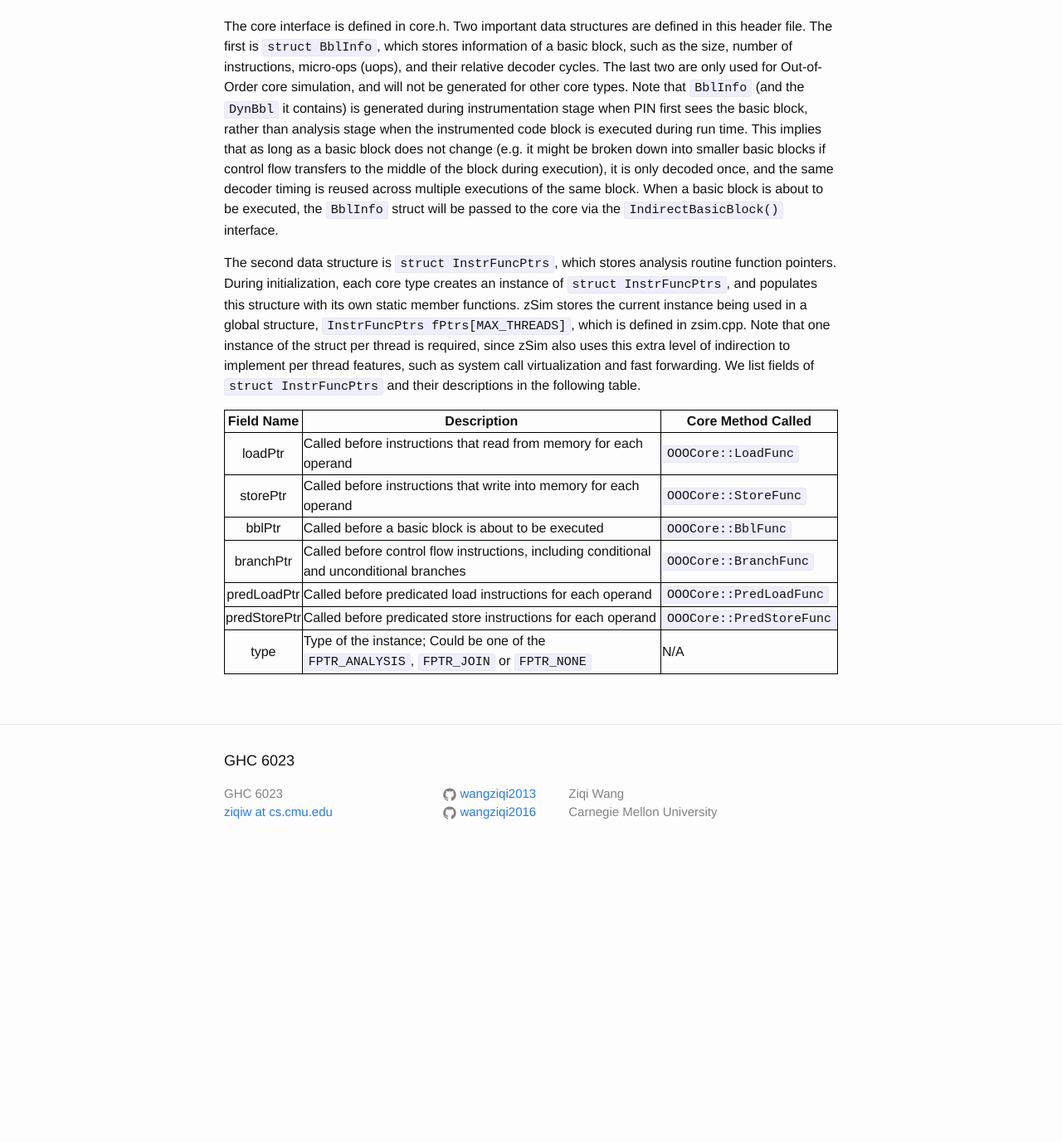
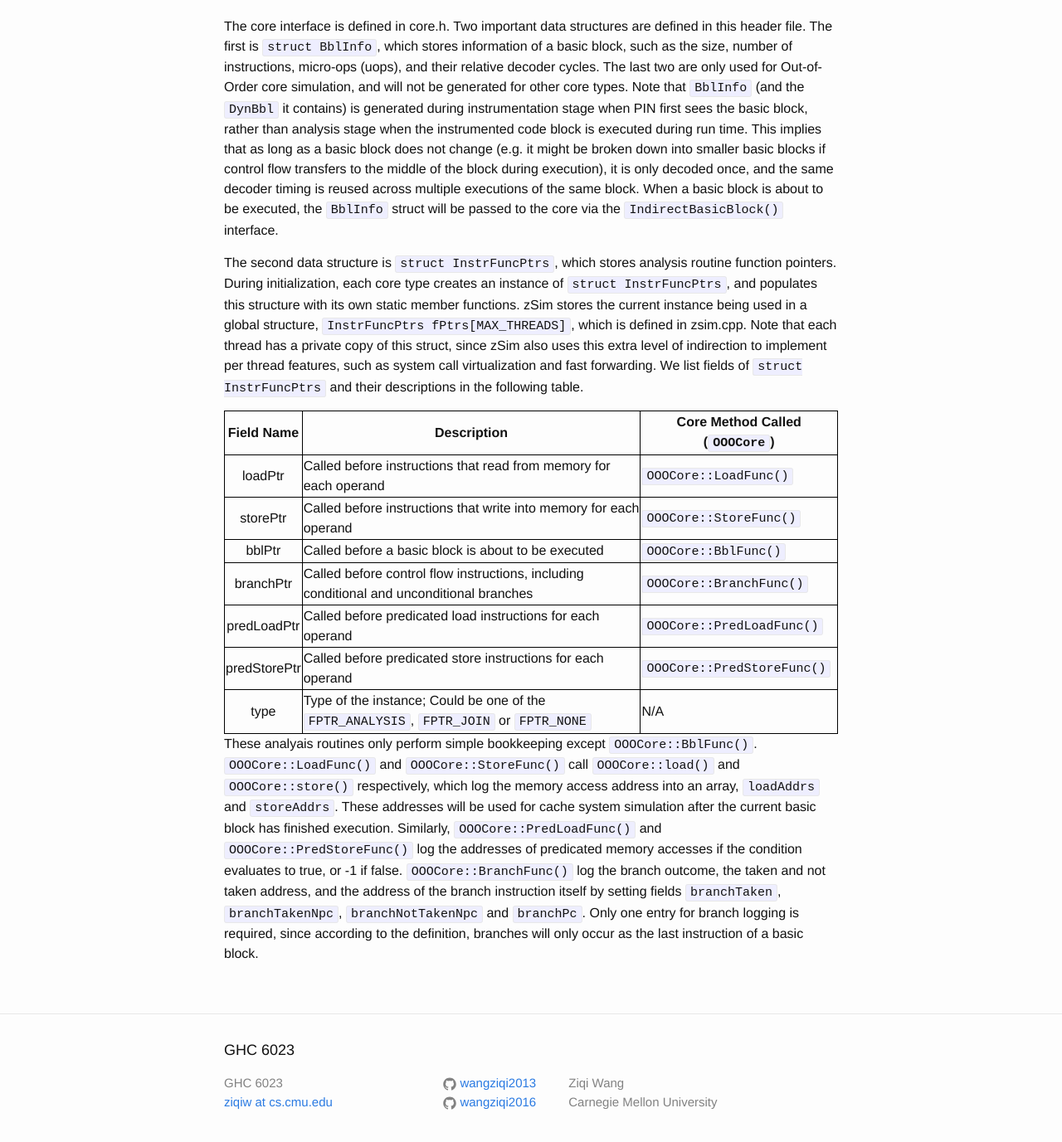
Before and after one commit to wangziqi2013/wangziqi2013.github.io, a Jekyll site: the page built from _posts/2019-12-31-zsim-microarch.markdown, in a window 1280 px wide and 1400 px high, scrolled down 2271 px. Shown: the top 1377 px of the window at 83% size. Built offline with Jekyll 4.4.1, drawn with Linux system fonts in a browser that asks for light colours; before the commit the page ends 3322 px from its top, so only the background shows below that.

Commit message:
Adding logging

```diff
--- a/_posts/2019-12-31-zsim-microarch.markdown
+++ b/_posts/2019-12-31-zsim-microarch.markdown
@@ -93,17 +93,26 @@ will be passed to the core via the `IndirectBasicBlock()` interface.
 The second data structure is `struct InstrFuncPtrs`, which stores analysis routine function pointers. During initialization,
 each core type creates an instance of `struct InstrFuncPtrs`, and populates this structure with its own static member functions.
 zSim stores the current instance being used in a global structure, `InstrFuncPtrs fPtrs[MAX_THREADS]`, which is defined in zsim.cpp.
-Note that one instance of the struct per thread is required, since zSim also uses this extra level of indirection to implement
+Note that each thread has a private copy of this struct, since zSim also uses this extra level of indirection to implement
 per thread features, such as system call virtualization and fast forwarding. We list fields of `struct InstrFuncPtrs` and
 their descriptions in the following table.
 
-| Field Name | Description | Core Method Called |
+| Field Name | Description | Core Method Called (`OOOCore`) |
 |:--------------------------------:|--------------------------------|---|
-| loadPtr | Called before instructions that read from memory for each operand | `OOOCore::LoadFunc` |
-| storePtr | Called before instructions that write into memory for each operand | `OOOCore::StoreFunc` |
-| bblPtr | Called before a basic block is about to be executed | `OOOCore::BblFunc` |
-| branchPtr | Called before control flow instructions, including conditional and unconditional branches | `OOOCore::BranchFunc` |
-| predLoadPtr | Called before predicated load instructions for each operand | `OOOCore::PredLoadFunc` |
-| predStorePtr | Called before predicated store instructions for each operand | `OOOCore::PredStoreFunc` |
+| loadPtr | Called before instructions that read from memory for each operand | `OOOCore::LoadFunc()` |
+| storePtr | Called before instructions that write into memory for each operand | `OOOCore::StoreFunc()` |
+| bblPtr | Called before a basic block is about to be executed | `OOOCore::BblFunc()` |
+| branchPtr | Called before control flow instructions, including conditional and unconditional branches | `OOOCore::BranchFunc()` |
+| predLoadPtr | Called before predicated load instructions for each operand | `OOOCore::PredLoadFunc()` |
+| predStorePtr | Called before predicated store instructions for each operand | `OOOCore::PredStoreFunc()` |
 | type | Type of the instance; Could be one of the `FPTR_ANALYSIS`, `FPTR_JOIN` or `FPTR_NONE` | N/A |
 {:.mbtablestyle}
+
+These analyais routines only perform simple bookkeeping except `OOOCore::BblFunc()`. `OOOCore::LoadFunc()` and `OOOCore::StoreFunc()`
+call `OOOCore::load()` and `OOOCore::store()` respectively, which log the memory access address into an array, `loadAddrs`
+and `storeAddrs`. These addresses will be used for cache system simulation after the current basic block has finished
+execution. Similarly, `OOOCore::PredLoadFunc()` and `OOOCore::PredStoreFunc()` log the addresses of predicated memory
+accesses if the condition evaluates to true, or -1 if false. `OOOCore::BranchFunc()` log the branch outcome, the taken
+and not taken address, and the address of the branch instruction itself by setting fields `branchTaken`, `branchTakenNpc`,
+`branchNotTakenNpc` and `branchPc`. Only one entry for branch logging is required, since according to the definition,
+branches will only occur as the last instruction of a basic block.
```
